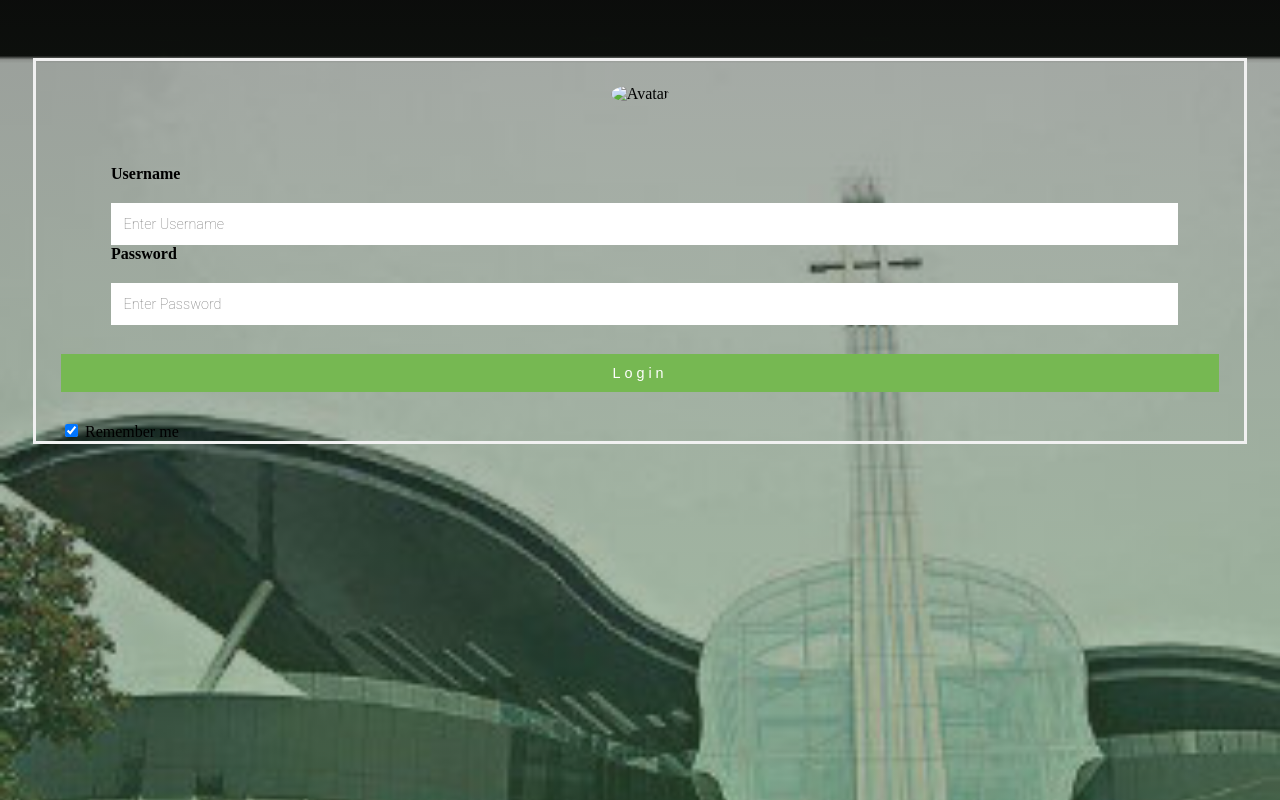
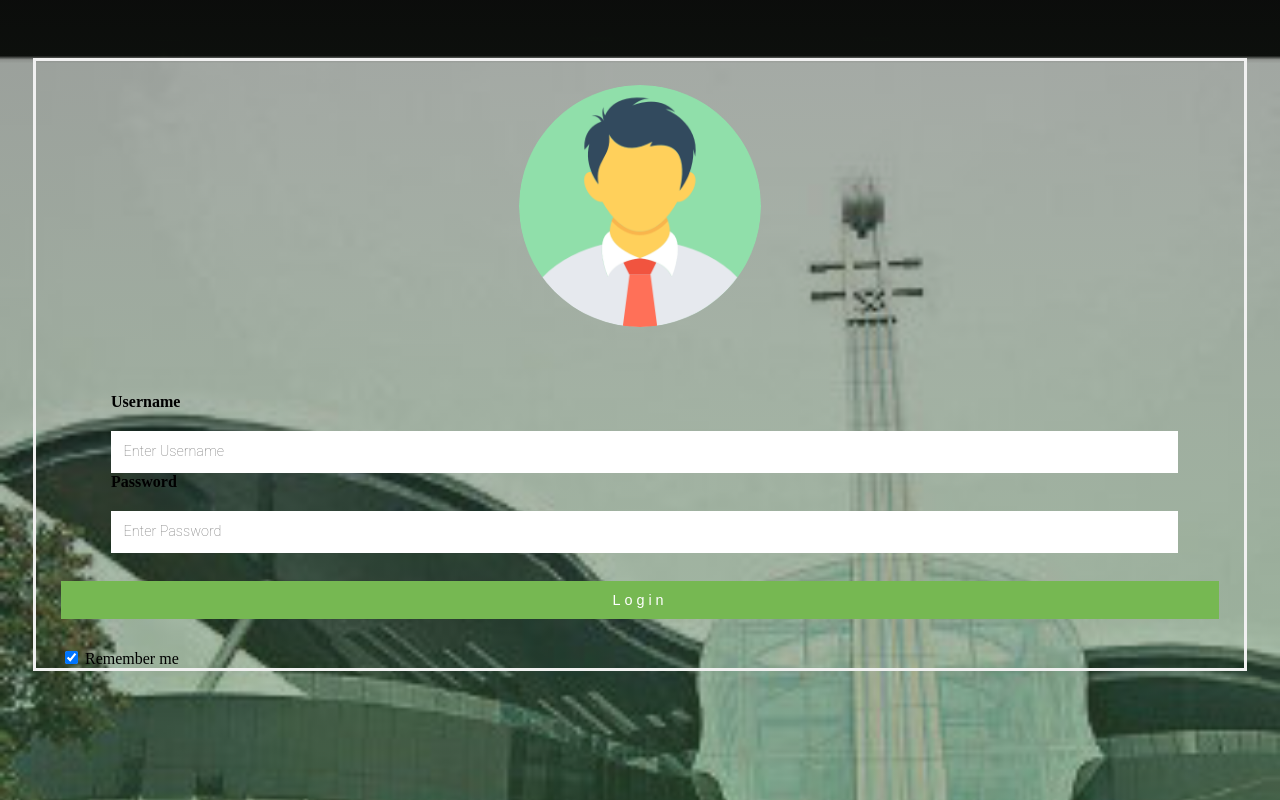
Before and after one commit to aramide-tech/LogIn, a plain HTML site: page signin.html in a window 1280 px wide. Drawn offline with Linux system fonts and the light colour scheme.

Commit message:
Update signin.html

```diff
--- a/signin.html
+++ b/signin.html
@@ -13,7 +13,7 @@
 <div class="container">
 <form action="#" method="post">
     <div class="imgcontainer">
-        <img src="./assets/img/man.png" alt="Avatar" class="avatar">
+        <img src="man.png" alt="Avatar" class="avatar">
       </div>
         <div class="container">
             <label for="uname" style="margin-left:50px;"><b>Username</b></label>
```
